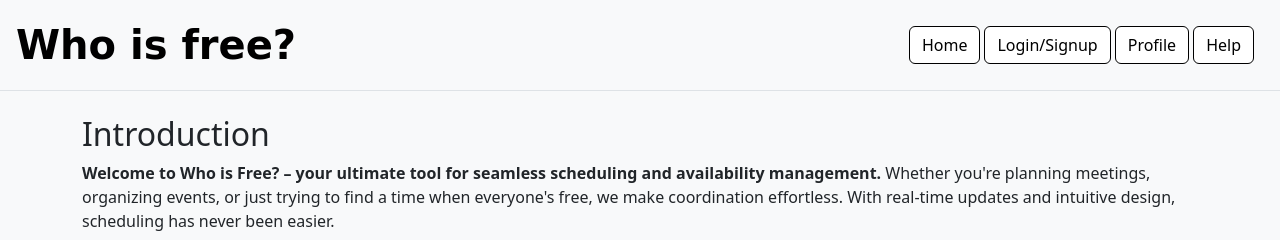
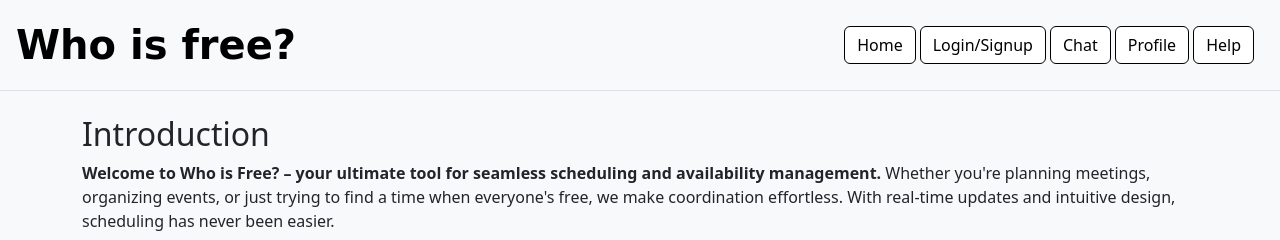
Before and after one commit to namhai2307/CITS3403_GROUP_PROJECT, a Flask app: page / in a window 1280 px wide. Shown: the top 240 px of the page. Run offline with Flask 3, Linux system fonts and the light colour scheme; parts of the project's set-up code (start-up, migrations or seed data) failed here and were passed over; some libraries are stand-ins or nearby versions.

Commit message:
Added missing chat button from merged PR

```diff
--- a/app/templates/index.html
+++ b/app/templates/index.html
@@ -71,6 +71,7 @@
         {% else %}
             <a class="btn btn-outline-primary" id="login-button" href="{{ url_for('main.login') }}">Login/Signup</a>
         {% endif %}
+        <a class="btn btn-outline-primary" id="chat-button" href="{{ url_for('main.chat') }}">Chat</a>
         <a class="btn btn-outline-primary" id="profile-button" href="{{ url_for('main.profile') }}">Profile</a>
         <a class="btn btn-outline-primary" id="help-button" href="{{ url_for('main.help') }}">Help</a>
       </nav>
```
